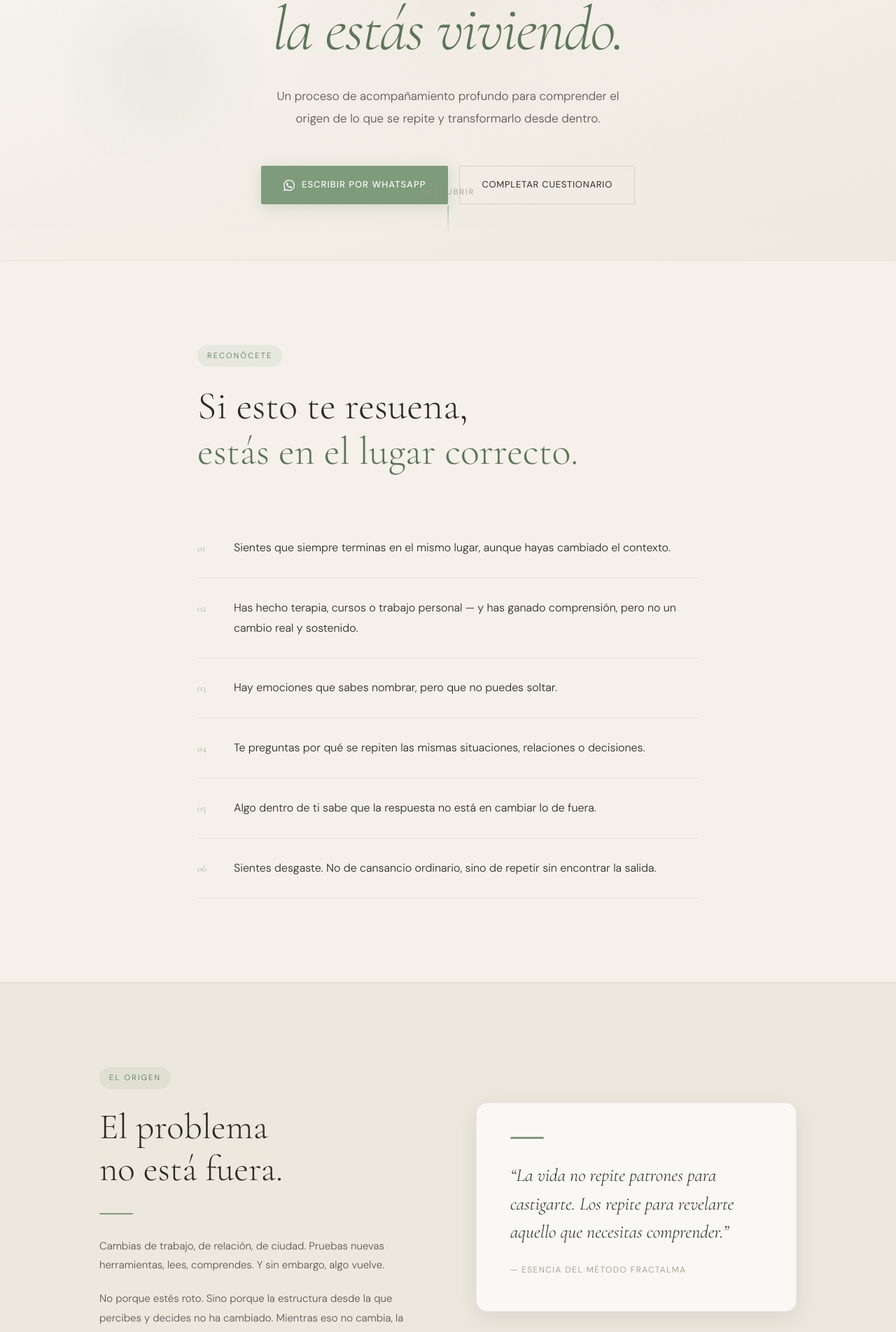
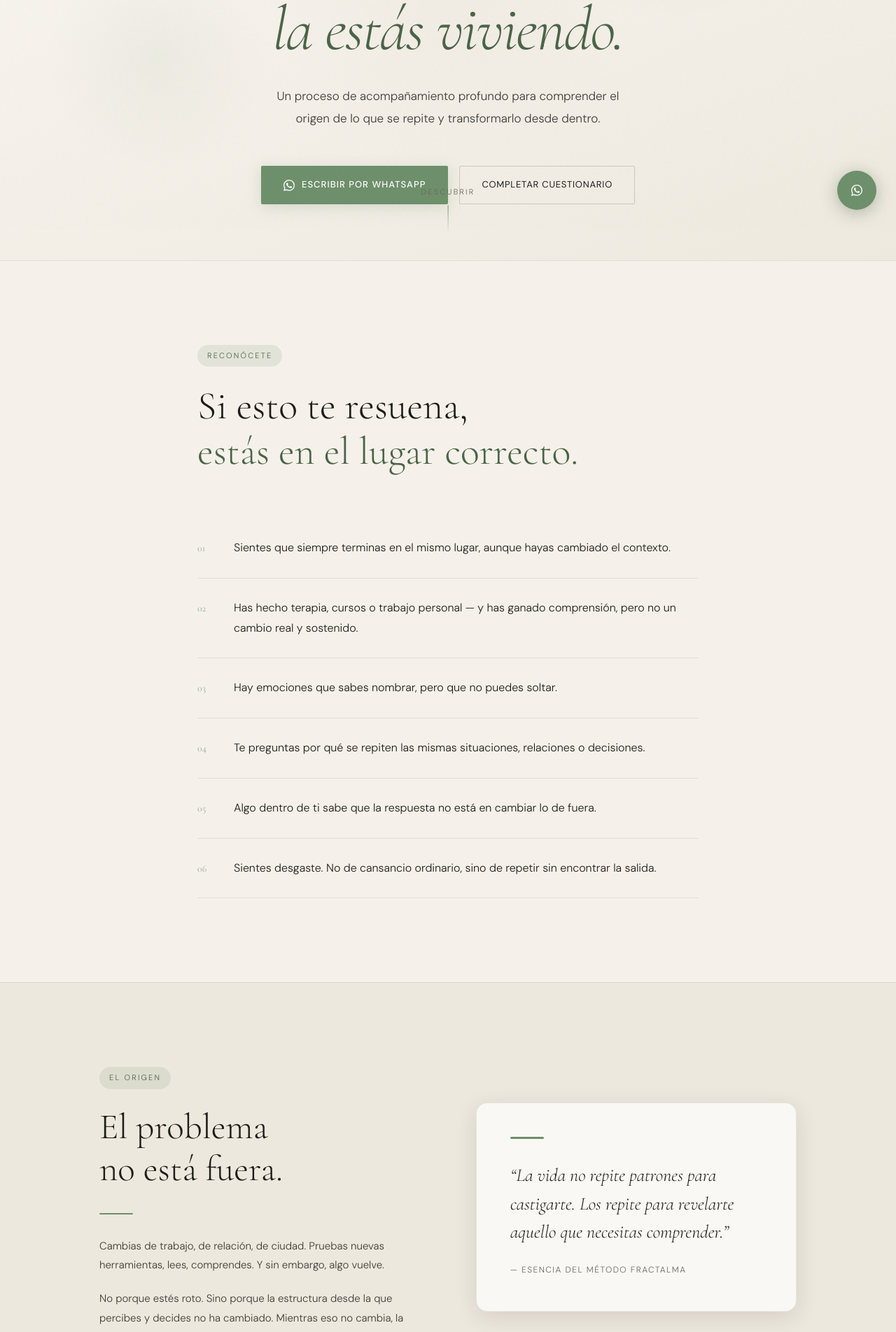
Before and after one commit to Montakatonix/fractalma, a Next.js app: page / in a window 1280 px wide. Shown: the part 472-2376 px from the top of the page at 70% size. Built offline with nearby package versions, Linux system fonts and the light colour scheme; no server answers.

Commit message:
fix: contraste texto, botón CTA verde, flotante WhatsApp, colores secciones

```diff
--- a/app/page.tsx
+++ b/app/page.tsx
@@ -30,10 +30,10 @@ const WaIcon = () => (
 const CSS = `
 :root{
   --ivory:#faf8f4;--ivory-2:#f5f1ea;--sand:#ede8de;--sand-2:#e4ddd0;
-  --sage:#7d9b7a;--sage-deep:#5a7557;--sage-soft:rgba(125,155,122,.12);--moss:#4a6347;
-  --text:#2d2b27;--text-2:#5a5650;--text-3:#9a948c;
-  --border:rgba(90,86,80,.1);--border-2:rgba(90,86,80,.18);
-  --shadow-sm:0 2px 12px rgba(45,43,39,.06);--shadow-md:0 8px 32px rgba(45,43,39,.1);
+  --sage:#6d8f6a;--sage-deep:#4a6347;--sage-soft:rgba(109,143,106,.14);--moss:#3a5338;
+  --text:#1e1c19;--text-2:#3d3a35;--text-3:#6b6560;
+  --border:rgba(60,56,50,.1);--border-2:rgba(60,56,50,.2);
+  --shadow-sm:0 2px 12px rgba(30,28,25,.07);--shadow-md:0 8px 32px rgba(30,28,25,.12);
 }
 *{box-sizing:border-box;}
 body{background:var(--ivory);color:var(--text);font-family:'DM Sans',sans-serif;font-weight:300;
@@ -225,7 +225,7 @@ function SiEstoTeResuena() {
             fontSize:"clamp(2rem,5vw,3.5rem)",fontWeight:300,
             lineHeight:1.15,marginBottom:"64px"}}>
             Si esto te resuena,<br/>
-            <span style={{color:"var(--sage-deep)"}}>estás en el lugar correcto.</span>
+            <span style={{color:"#4a6347"}}>estás en el lugar correcto.</span>
           </h2>
         </Reveal>
         {items.map((item,i)=>(
@@ -287,7 +287,7 @@ function ElProblema() {
                 borderRadius:"2px",marginBottom:"32px"}}/>
               <p style={{fontFamily:"'Cormorant Garamond',Georgia,serif",
                 fontSize:"1.625rem",fontStyle:"italic",fontWeight:300,
-                color:"var(--text)",lineHeight:1.55,marginBottom:"24px"}}>
+                color:"#1e1c19",lineHeight:1.55,marginBottom:"24px"}}>
                 &ldquo;La vida no repite patrones para castigarte. Los repite para revelarte
                 aquello que necesitas comprender.&rdquo;
               </p>
@@ -315,7 +315,7 @@ function QuEsFractalma() {
           <h2 style={{fontFamily:"'Cormorant Garamond',Georgia,serif",
             fontSize:"clamp(3rem,7vw,5.5rem)",fontWeight:300,
             letterSpacing:".04em",marginBottom:"12px",
-            background:"linear-gradient(135deg, var(--moss) 0%, var(--sage) 60%, #a8c4a5 100%)",
+            background:"linear-gradient(135deg, #3a5338 0%, #5a7a57 50%, #7d9b7a 100%)",
             WebkitBackgroundClip:"text",WebkitTextFillColor:"transparent",
             backgroundClip:"text"}}>
             FRACTALMA
@@ -439,12 +439,12 @@ function LasFases() {
                       {f.t}
                     </h3>
                     <span style={{fontFamily:"'DM Sans',sans-serif",fontSize:".75rem",
-                      letterSpacing:".12em",textTransform:"uppercase",color:f.accent}}>
+                      letterSpacing:".12em",textTransform:"uppercase",color:f.accent,fontWeight:500}}>
                       {f.s}
                     </span>
                   </div>
                   <p style={{fontFamily:"'DM Sans',sans-serif",fontSize:".9375rem",
-                    fontWeight:300,color:"var(--text-2)",lineHeight:1.85,
+                    fontWeight:300,color:"var(--text)",lineHeight:1.85,opacity:.75,
                     maxWidth:"620px"}}>
                     {f.body}
                   </p>
@@ -567,7 +567,7 @@ function Diferencial() {
               <h2 style={{fontFamily:"'Cormorant Garamond',Georgia,serif",
                 fontSize:"clamp(2rem,4vw,3rem)",fontWeight:300,lineHeight:1.2}}>
                 El cambio sucede cuando
-                <em style={{display:"block",color:"var(--sage-deep)",fontStyle:"italic",marginTop:"4px"}}>
+                <em style={{display:"block",color:"#4a6347",fontStyle:"italic",marginTop:"4px"}}>
                   se atraviesa
                 </em>
                 lo que está en el fondo.
@@ -897,7 +897,7 @@ function CTAFinal() {
         </Reveal>
         <Reveal delay={.2}>
           <p style={{fontFamily:"'DM Sans',sans-serif",fontSize:"1.0625rem",fontWeight:300,
-            color:"rgba(255,255,255,.75)",lineHeight:1.85,
+            color:"rgba(255,255,255,.92)",lineHeight:1.85,
             marginBottom:"56px",maxWidth:"460px",margin:"0 auto 56px"}}>
             Si algo de lo que has leído aquí te ha movido, ese movimiento
             también es información. Escríbeme.
@@ -918,10 +918,10 @@ function CTAFinal() {
             </a>
             <a href="#cuestionario"
               style={{display:"inline-flex",alignItems:"center",gap:"10px",
-                background:"transparent",color:"#fff",
+                background:"rgba(255,255,255,.12)",color:"#fff",
                 fontFamily:"'DM Sans',sans-serif",fontWeight:400,
                 fontSize:".8125rem",letterSpacing:".06em",textTransform:"uppercase",
-                padding:"15px 31px",border:"1.5px solid rgba(255,255,255,.4)",
+                padding:"15px 31px",border:"1.5px solid rgba(255,255,255,.6)",
                 borderRadius:"2px",textDecoration:"none",transition:"all .25s"}}
               onMouseEnter={e=>{e.currentTarget.style.borderColor="rgba(255,255,255,.8)";e.currentTarget.style.transform="translateY(-2px)";}}
               onMouseLeave={e=>{e.currentTarget.style.borderColor="rgba(255,255,255,.4)";e.currentTarget.style.transform="translateY(0)";}}>
@@ -967,6 +967,36 @@ function Footer() {
   );
 }
 
+
+/* ════════════════════════════════════════════════════
+   FLOATING WHATSAPP
+════════════════════════════════════════════════════ */
+function FloatingWA() {
+  return (
+    <motion.a
+      href={WA}
+      target="_blank"
+      rel="noopener noreferrer"
+      initial={{ opacity: 0, scale: 0.8 }}
+      animate={{ opacity: 1, scale: 1 }}
+      transition={{ delay: 1.5, duration: 0.4 }}
+      whileHover={{ scale: 1.08 }}
+      whileTap={{ scale: 0.95 }}
+      style={{
+        position:"fixed", bottom:"28px", right:"28px", zIndex:200,
+        width:"56px", height:"56px", borderRadius:"50%",
+        background:"var(--sage)", color:"#fff",
+        display:"flex", alignItems:"center", justifyContent:"center",
+        boxShadow:"0 4px 24px rgba(74,99,71,.4)",
+        textDecoration:"none",
+      }}
+      aria-label="Escribir por WhatsApp"
+    >
+      <WaIcon/>
+    </motion.a>
+  );
+}
+
 /* ════════════════════════════════════════════════════
    PAGE
 ════════════════════════════════════════════════════ */
@@ -989,6 +1019,7 @@ export default function Page() {
         <CTAFinal/>
         <Footer/>
       </main>
+      <FloatingWA/>
     </>
   );
 }
```
